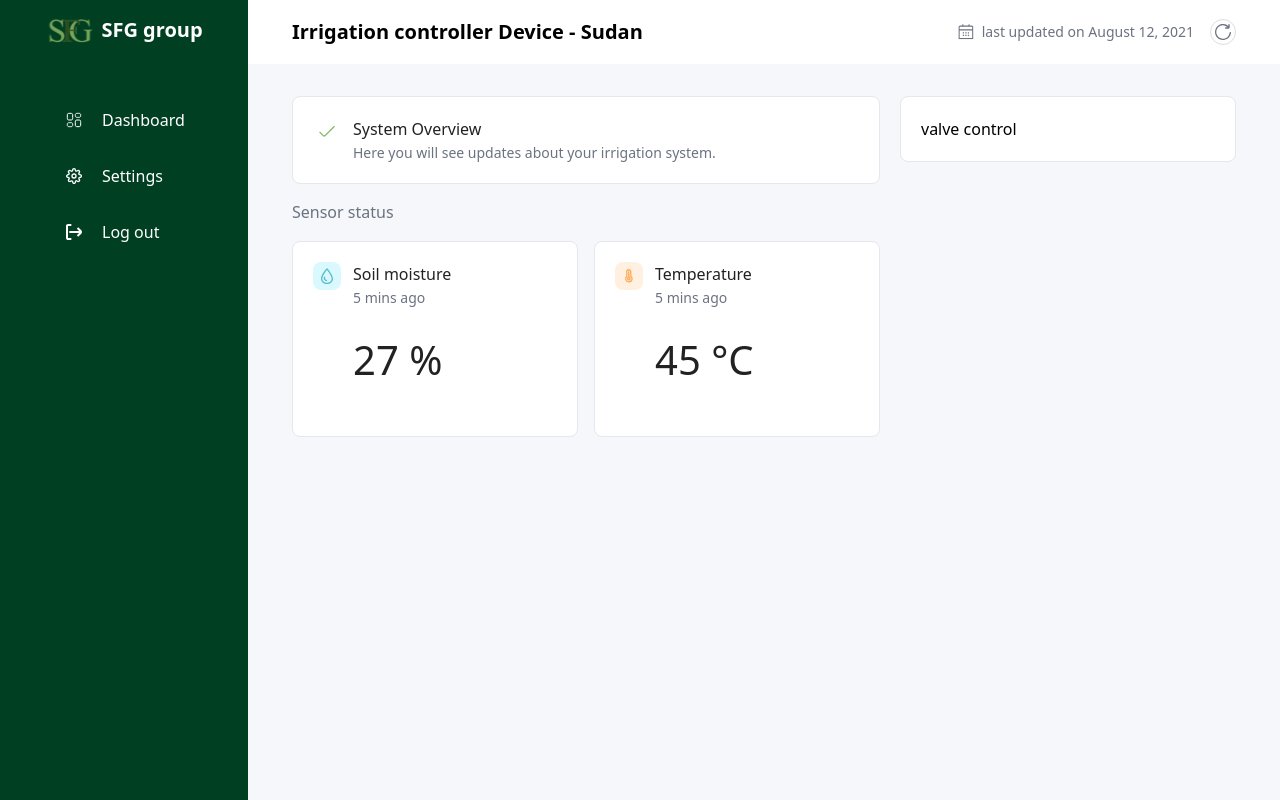
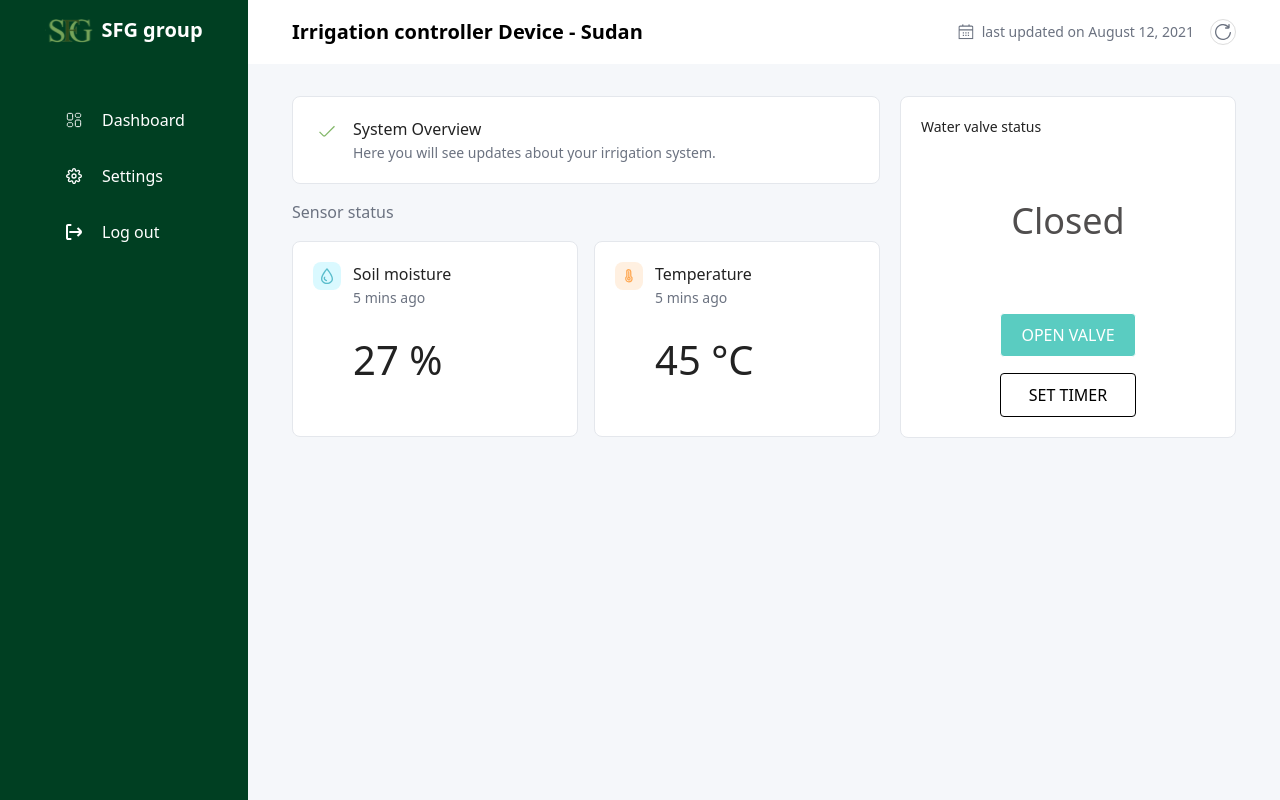
Before and after one commit to m02aha/frontend-irrigation-controller, a React (Vite) app: page / in a window 1280 px wide. Built offline with nearby package versions, Linux system fonts and the light colour scheme.

Commit message:
on valve component

```diff
--- a/src/components/MainContent.jsx
+++ b/src/components/MainContent.jsx
@@ -2,6 +2,7 @@ import MobileTbar from "./MobileTbar";
 import TopBar from "./TopBar";
 import Overview from "./Overview";
 import SensorReadings from "./SensorReadings";
+import ValveControl from "./ValveControl";
 import thermo from "../assets/thermo.svg";
 import rain from "../assets/rain.svg";
 
@@ -39,7 +40,7 @@ return(
        <div >
          <h2 className="  mt-2 md:mt-4  text-lg  xl:hidden text-gray">Valve control</h2>
         <div className="card w-full mt-3.5 md:mt-4  xl:mt-0">
-      valve control
+      <ValveControl status="Closed" />
 
       </div>
        </div>
--- /dev/null
+++ b/src/components/ValveControl.jsx
@@ -0,0 +1,47 @@
+import React from "react";
+
+function ValveButton({ label, onClick, isOpen ,primary,textColor}) {
+  return (
+    <button className={`h-11 w-full md:h-11 md:w-[136px] rounded  flex justify-around items-center btn-border`}
+    style={{backgroundColor: primary, color: textColor, borderColor: textColor}} >
+
+      {label}
+    </button>
+  );
+}
+
+export default function ValveControl({ status = "Closed" }) {
+  return (
+    <div>
+
+        <h2 className=" hidden md:block text-txt-primary  font-medium text-sm xl:text-sm 2xl:text-base">Water valve status</h2>
+
+         <div className="  flex flex-col justify-center  items-center mt-14 md:mt-16 gap-14">
+        <span className="text-txt-status font-medium text-3xl md:text-4xl xl:text-4xl">
+          {status}
+        </span>
+
+      <div className="w-full  md:w-auto flex flex-col md:flex-row xl:flex-col gap-6 xl:gap-4 xl:mt-4 justify-center">
+        <ValveButton
+          label={status === "Open" ? "CLOSE VALVE" : "OPEN VALVE"}
+
+          isOpen={status === "Open"}
+          primary="#5ACCC1"
+          textColor="#ffffff"
+        />
+
+         <ValveButton
+          label={'SET TIMER'}
+
+          isOpen={status === "Open"}
+             primary='#ffffff'
+          textColor='#000000'
+        />
+      </div>
+     </div>
+
+
+      </div>
+
+  );
+}
--- a/src/index.css
+++ b/src/index.css
@@ -28,7 +28,7 @@
 --color-third:#333333;
 --color-text-secondary:#737070;
 --color-nav-text:#FFFFFF;
- --color-text-tertiary:#504E4E;
+ --color-txt-status:#504E4E;
  --color-gray:#6B7280;
  --font-family-base: 'Mulish', sans-serif;
     --font-mono: ui-monospace, SFMono-Regular, monospace;
@@ -61,6 +61,10 @@
 }
 
 @layer components{
+
+  .btn-border{
+    border: 1px solid ;
+  }
 .container{
     max-width: 100% !important;
     margin-left:auto;
```
